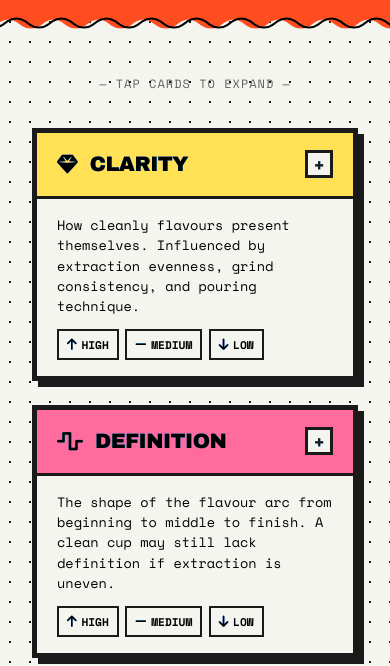
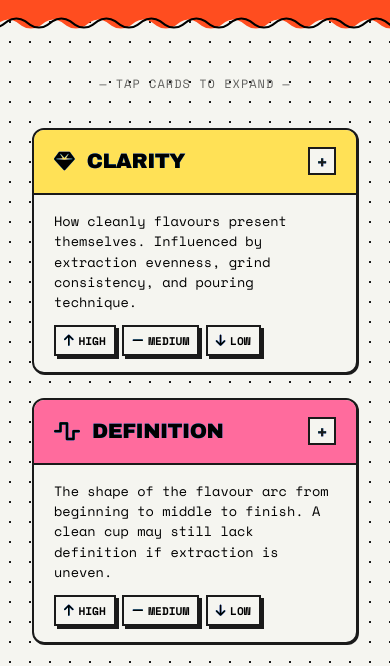
Before and after one commit to avshyz/brewlingo, a plain HTML site: page index.html in a window 390 px wide. Shown: the part 168-834 px from the top of the page. Drawn offline with nearby package versions, Linux system fonts and the light colour scheme.

Commit message:
mobile responsive

```diff
--- a/index.html
+++ b/index.html
@@ -26,7 +26,7 @@
       --purple: #a855f7;
       --green: #84cc16;
       --red: #ef4444;
-      --border: 3px solid var(--black);
+      --border: 2px solid var(--black);
       --border-thick: 5px solid var(--black);
       --view-width: 1200px;
       --view-padding: 2rem;
@@ -179,12 +179,18 @@
     /* CARDS */
     .card {
       background: var(--white);
-      border: var(--border-thick);
+      border: var(--border);
+      border-radius: 0.75rem;
       position: relative;
       transition: transform 0.2s ease, box-shadow 0.2s ease;
-      box-shadow: 6px 6px 0 var(--black);
       overflow: hidden;
       cursor: pointer;
+      box-shadow: 1px 1px 0 var(--black);
+      -webkit-user-select: none;
+      -moz-user-select: none;
+      -ms-user-select: none;
+      user-select: none;
+      -webkit-touch-callout: none;
 
       &:focus {
         outline: none;
@@ -205,8 +211,8 @@
       }
 
       &:hover {
-        transform: translate(-2px, -2px);
-        box-shadow: 8px 8px 0 var(--black);
+        transform: translate(-4px, -4px);
+        box-shadow: 5px 5px 0 var(--black);
 
         .card-title,
         .card-icon,
@@ -310,6 +316,7 @@
       font-weight: 700;
       text-transform: uppercase;
       background: var(--white);
+      box-shadow: 3px 3px 0 var(--black);
     }
 
     .chip-icon {
```
